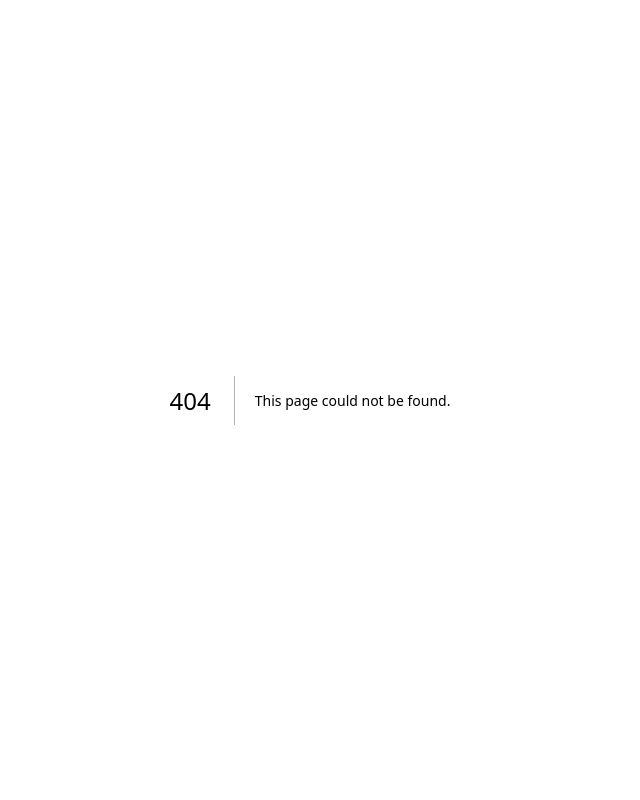
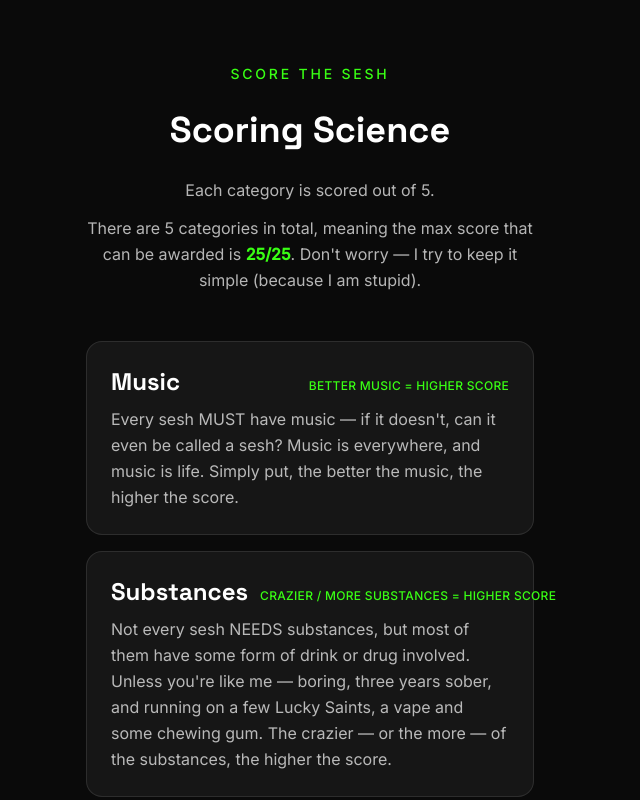
Before and after one commit to soberlifeco/scorethesesh, a Next.js app: page /scoring-science in a window 1280 px wide. Before the commit this address had no page. Shown: the top 800 px of the page, without its empty margins (330-970 px from the left). Built offline with nearby package versions, Linux system fonts and the light colour scheme.

Commit message:
Add Scoring Science page, link it from thank-you

```diff
--- /dev/null
+++ b/app/scoring-science/page.tsx
@@ -0,0 +1,109 @@
+import type { Metadata } from "next";
+import Link from "next/link";
+
+export const metadata: Metadata = {
+  title: "Scoring Science — Score The Sesh",
+};
+
+const CATEGORIES = [
+  {
+    name: "Music",
+    direction: "Better music = higher score",
+    copy: "Every sesh MUST have music — if it doesn't, can it even be called a sesh? Music is everywhere, and music is life. Simply put, the better the music, the higher the score.",
+  },
+  {
+    name: "Substances",
+    direction: "Crazier / more substances = higher score",
+    copy: "Not every sesh NEEDS substances, but most of them have some form of drink or drug involved. Unless you're like me — boring, three years sober, and running on a few Lucky Saints, a vape and some chewing gum. The crazier — or the more — of the substances, the higher the score.",
+  },
+  {
+    name: "Smell",
+    direction: "Worse smell = lower score",
+    copy: "A tough one to judge, but it matters — we've all been to a smelly party and it ain't nice. So, the worse the smell, the lower the score. Why don't they have iPhones that let you smell through the screen yet?",
+  },
+  {
+    name: "Hangover",
+    direction: "Worse hangover = lower score",
+    copy: "So many of these over the years — I'm collating hangover and \"comedown\" as one for ease of scoring. Same rule as smell: the worse the hangover, the lower the score.",
+  },
+  {
+    name: "Vibes",
+    direction: "Better vibes = higher score",
+    copy: "A wide spectrum category, this one. It gathers the impact of the people, the location, the atmosphere and anything else relevant. The higher the better.",
+  },
+];
+
+export default function ScoringSciencePage() {
+  return (
+    <div
+      className="min-h-dvh flex flex-col items-center px-6 py-12 sm:py-16"
+      style={{ fontFamily: "var(--font-inter)" }}
+    >
+      <div className="flex flex-col items-center gap-5 sm:gap-6 max-w-md w-full text-center">
+        <p className="text-[#39FF14] text-xs sm:text-sm font-medium tracking-[0.2em] uppercase">
+          Score The Sesh
+        </p>
+
+        <h1
+          style={{ fontFamily: "var(--font-space-grotesk)" }}
+          className="text-white font-bold text-3xl sm:text-4xl leading-tight"
+        >
+          Scoring Science
+        </h1>
+
+        <div className="flex flex-col gap-3 text-white/70 text-sm sm:text-base leading-relaxed">
+          <p>Each category is scored out of 5.</p>
+          <p>
+            There are 5 categories in total, meaning the max score that can be
+            awarded is <span className="text-[#39FF14] font-bold">25/25</span>.
+            Don&apos;t worry — I try to keep it simple (because I am stupid).
+          </p>
+        </div>
+      </div>
+
+      {/* Categories */}
+      <div className="flex flex-col gap-4 max-w-md w-full mt-10 sm:mt-12">
+        {CATEGORIES.map((category) => (
+          <div
+            key={category.name}
+            className="text-left bg-white/5 border border-white/10 rounded-2xl p-5 sm:p-6"
+          >
+            <div className="flex items-baseline justify-between gap-3 mb-2">
+              <h2
+                style={{ fontFamily: "var(--font-space-grotesk)" }}
+                className="text-white font-bold text-xl sm:text-2xl"
+              >
+                {category.name}
+              </h2>
+              <span className="text-[#39FF14] text-[11px] sm:text-xs font-medium uppercase tracking-wide shrink-0">
+                {category.direction}
+              </span>
+            </div>
+            <p className="text-white/70 text-sm sm:text-base leading-relaxed">
+              {category.copy}
+            </p>
+          </div>
+        ))}
+      </div>
+
+      <div className="flex flex-col items-center gap-4 mt-10 sm:mt-12">
+        <a
+          href="https://www.instagram.com/soberlifetom"
+          target="_blank"
+          rel="noopener noreferrer"
+          style={{ fontFamily: "var(--font-space-grotesk)" }}
+          className="inline-block bg-[#39FF14] text-black font-bold px-8 py-3.5 rounded-full text-sm sm:text-base hover:brightness-110 transition-all duration-200"
+        >
+          Follow @soberlifetom
+        </a>
+
+        <Link
+          href="/"
+          className="text-white/50 text-xs sm:text-sm underline underline-offset-4 hover:text-white transition-colors duration-200"
+        >
+          Back to scorethesesh.com
+        </Link>
+      </div>
+    </div>
+  );
+}
--- a/app/thank-you/page.tsx
+++ b/app/thank-you/page.tsx
@@ -26,14 +26,21 @@ export default function ThankYouPage() {
         Keep an eye on your inbox — that&apos;s where the good stuff lands first.
       </p>
 
+      <Link
+        href="/scoring-science"
+        style={{ fontFamily: "var(--font-space-grotesk)" }}
+        className="inline-block bg-[#39FF14] text-black font-bold px-8 py-3.5 rounded-full text-sm sm:text-base hover:brightness-110 transition-all duration-200"
+      >
+        See the Scoring Science
+      </Link>
+
       <a
         href="https://www.instagram.com/soberlifetom"
         target="_blank"
         rel="noopener noreferrer"
-        style={{ fontFamily: "var(--font-space-grotesk)" }}
-        className="inline-block bg-[#39FF14] text-black font-bold px-8 py-3.5 rounded-full text-sm sm:text-base hover:brightness-110 transition-all duration-200"
+        className="text-white/70 text-xs sm:text-sm underline underline-offset-4 hover:text-white transition-colors duration-200"
       >
-        Follow @soberlifetom
+        Follow @soberlifetom on Instagram
       </a>
 
       <Link
```
